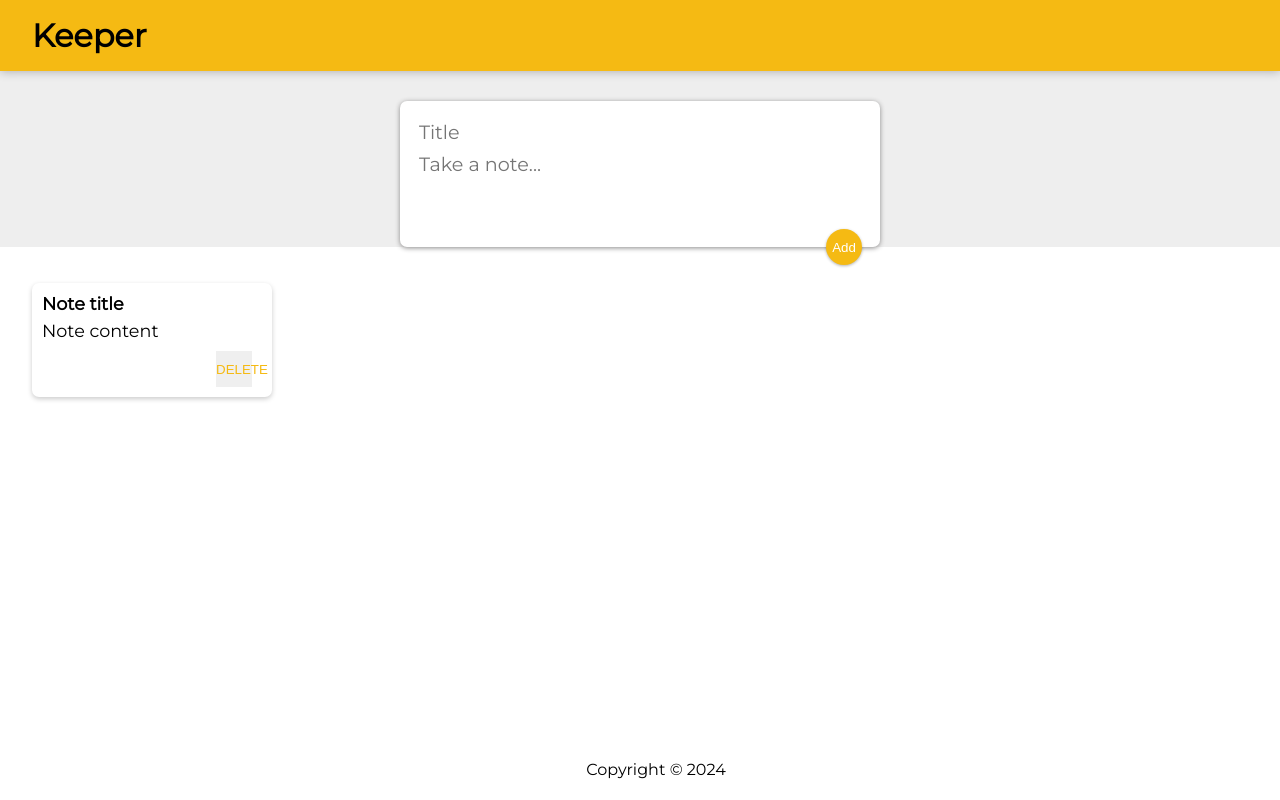
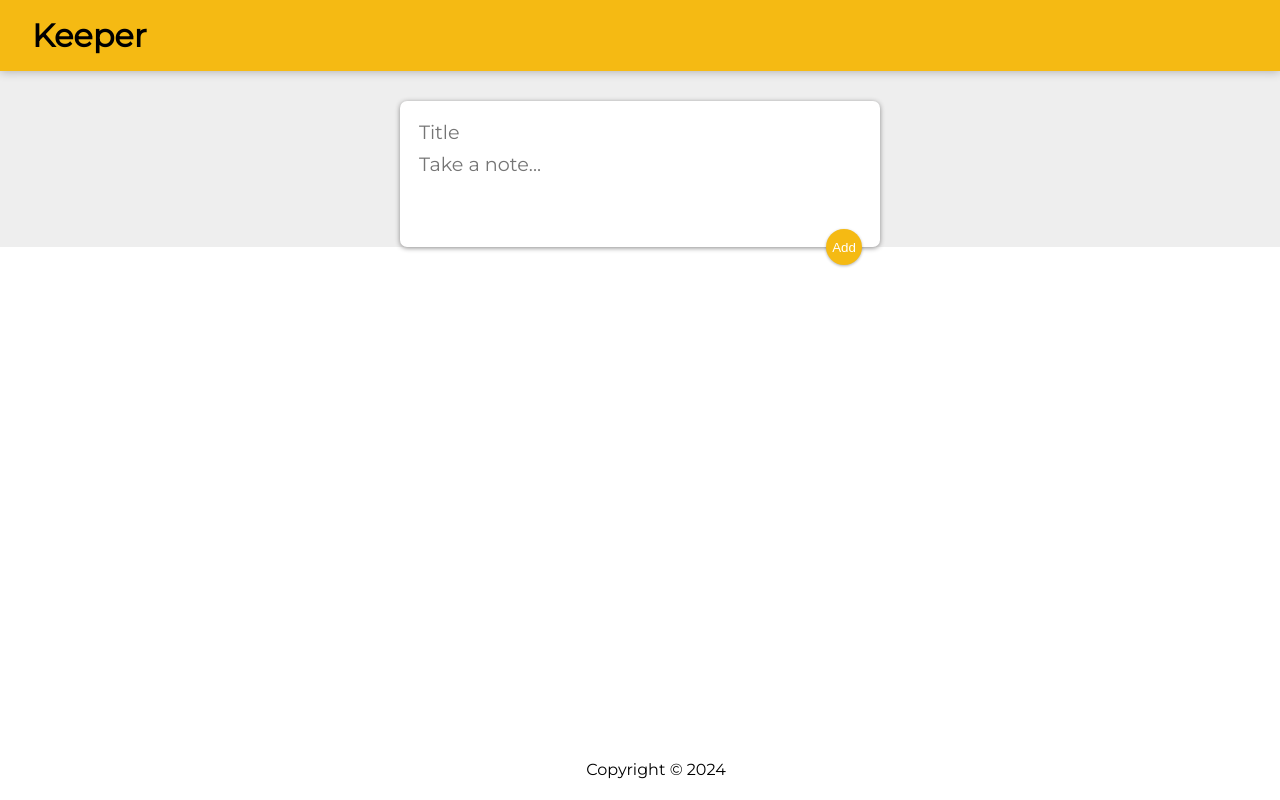
Before and after one commit to NiyiHub/keeper, a React (Create React App) app: page / in a window 1280 px wide. Built offline with nearby package versions, Linux system fonts and the light colour scheme; a web font is replaced by a local one.

Commit message:
Rendered seperate note components for each item.

```diff
--- a/src/components/App.jsx
+++ b/src/components/App.jsx
@@ -18,7 +18,9 @@
         <div className="html body">
             <Header />
             <CreateArea onAdd={addNote} />
-            <Entry key={1} title="Note title" content="Note content" />
+            {notes.map((noteItem) => {
+                return <Entry title={noteItem.title} content={noteItem.content} />
+            })}
             <Footer />
         </div>
     )
--- a/src/components/CreateArea.jsx
+++ b/src/components/CreateArea.jsx
@@ -9,7 +9,7 @@
 
     function handleChange(event) {
 
-        const [name, value] = event.target
+        const { name, value } = event.target
 
         setNote(prevNote => {
             return {
```
